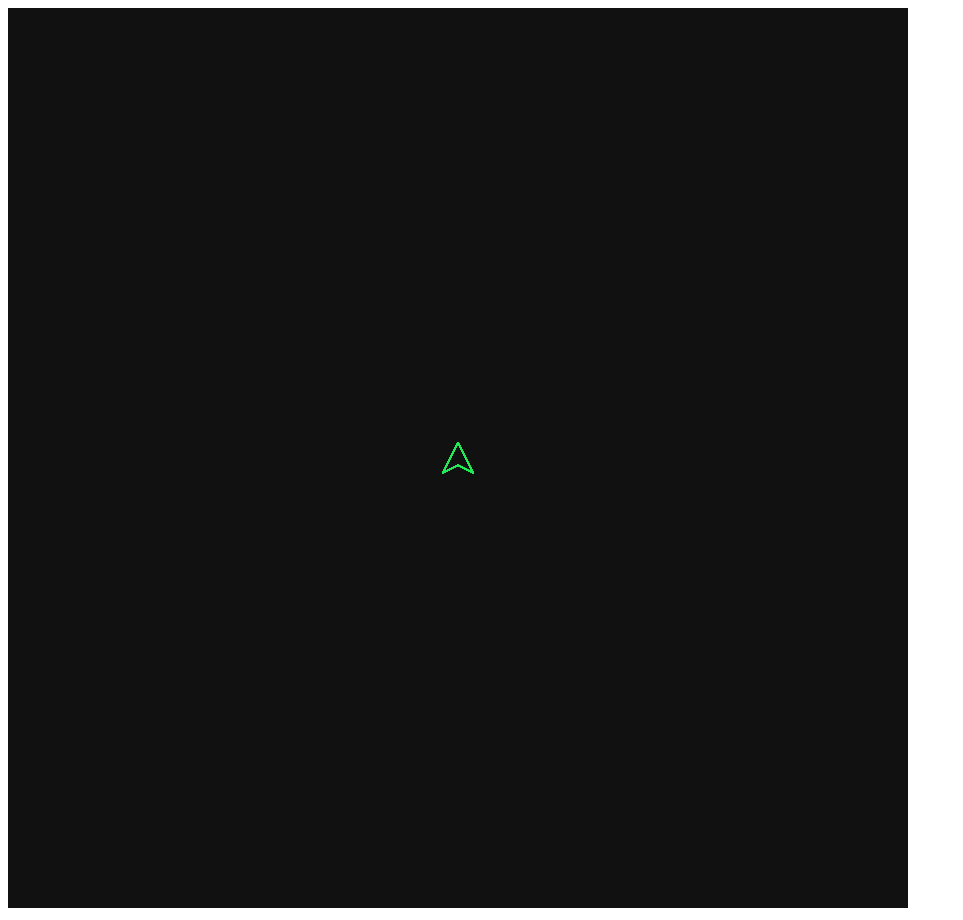
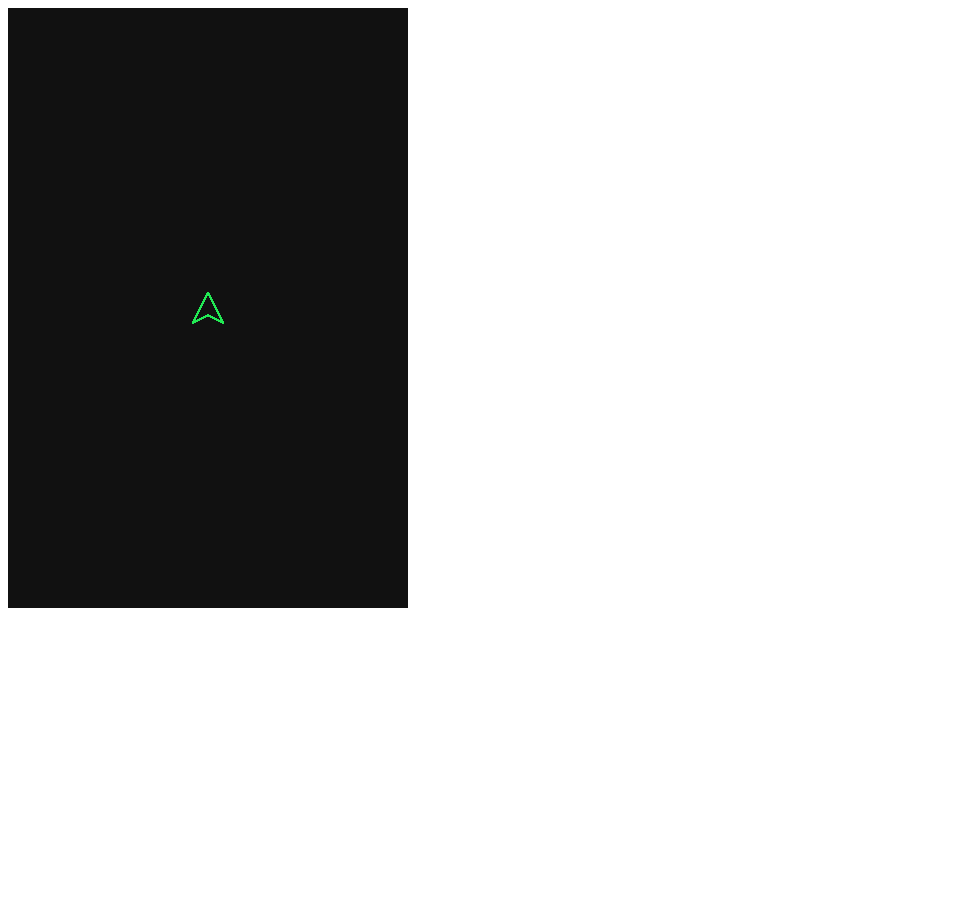
Before and after one commit to KomarovVladimir/js-game, a website built with webpack: page index.html in a window 1280 px wide. Shown: the whole page, without its empty margins (0-963 px from the left). After the commit the page ends 800 px from the top, so only its background shows below. Built offline with nearby package versions, Linux system fonts and the light colour scheme.

Commit message:
added screen scale feature, moved some properties to Object class, moved draw method into object,

```diff
--- a/index.html
+++ b/index.html
@@ -7,9 +7,7 @@
     <title>js game</title>
 </head>
 <body>
-    <canvas id="game" height="900" width="900"></canvas>
+    <canvas id="game" height="600" width="400"></canvas>
     <script src="./dist/bundle.js"></script>
-
-
 </body>
 </html>
--- a/src/js/Game.js
+++ b/src/js/Game.js
@@ -19,7 +19,7 @@ export default class Game {
         mediaHandler.setImageSources([
             '../../dist/images/ship.png',
             '../../dist/images/enemy.png',
-            '../../dist/images/bullet.png'
+            '../../dist/images/bullet.png',
         ]);
 
         //preload images
--- a/src/js/GameWindow.js
+++ b/src/js/GameWindow.js
@@ -1,12 +1,21 @@
 export default class GameWindow {
-    constructor(canvas) {
-        this.canvas = canvas;
+    constructor(props) {
+        this.canvas = props.canvas;
         this.ctx = this.canvas.getContext('2d');
-        this.width = this.canvas.width;
-        this.height = this.canvas.height;
+        this.width = props.width;
+        this.height = props.height;
         this.top = 0;
-        this.right = this.canvas.width;
-        this.bottom = this.canvas.height;
+        this.right = props.width;
+        this.bottom = props.height;
         this.left = 0;
+        this.scale = props.scale || 1;
+
+        if (props.scale) {
+            this.scaleContext(this.scale);
+        }
+    }
+
+    scaleContext(scale) {
+        this.ctx.scale(scale, scale);
     }
 }
--- a/src/js/Object.js
+++ b/src/js/Object.js
@@ -6,6 +6,8 @@ export default class GameObject {
         this.tileWidth = props.tileWidth || 0;
         this.tileHeight = props.tileHeight || 0;
         this.currentTile = props.currentTile || 0;
+        this.speed = props.speed || 10;
+        this.turnSpeed = props.turnSpeed || 5;
         this.angle = props.angle || 90;
         this.radAngle = this.angle * Math.PI / 180;
         this.positionX = props.positionX || 0;
@@ -54,4 +56,12 @@ export default class GameObject {
     getImage() {
         return this.image;
     }
+
+    draw(ctx, scale) {
+        ctx.save();
+        ctx.translate(this.positionX  + this.tileWidth / 2, this.positionY + this.tileHeight / 2);
+        ctx.rotate(-(this.angle - 90) * Math.PI / 180);
+        ctx.drawImage(this.image, this.currentTile * this.tileWidth, 0, this.tileWidth, this.tileHeight, -this.tileWidth / 2, -this.tileHeight / 2, this.tileWidth, this.tileHeight);
+        ctx.restore();
+    }
 }
--- a/src/js/Player.js
+++ b/src/js/Player.js
@@ -23,14 +23,14 @@ export default class Player extends Ship {
         if (this.positionY < rectangle.top) {
             this.positionY = rectangle.top;
         }
-        if (this.positionY > rectangle.bottom - this.tileSize) {
-            this.positionY = rectangle.bottom - this.tileSize;
+        if (this.positionY > rectangle.bottom - this.tileHeight) {
+            this.positionY = rectangle.bottom - this.tileHeight;
         }
         if (this.positionX < rectangle.left) {
             this.positionX = rectangle.left;
         }
-        if (this.positionX > rectangle.right - this.tileSize) {
-            this.positionX = rectangle.right - this.tileSize;
+        if (this.positionX > rectangle.right - this.tileWidth) {
+            this.positionX = rectangle.right - this.tileWidth;
         }
     }
 }
--- a/src/js/Scene.js
+++ b/src/js/Scene.js
@@ -13,14 +13,18 @@ const objectHandler = new ObjectHandler();
 export default class GameScene {
     constructor(props) {
         this.name = props.name;
-        this.gameWindow = new GameWindow(props.canvas);
+        this.gameWindow = new GameWindow({
+            canvas: props.canvas,
+            width: 400,
+            height: 600
+        });
         this.requestId = null;
         this.fps = 60;
         this.tps = 12;
         this.lastTime = null;
         this.lastTileTime = null;
-        this.frameDelay = 1000 / this.fps;
-        this.tileDelay = 1000 / this.tps;
+        this.frameDelay = Math.floor(1000 / this.fps);
+        this.tileDelay =  Math.floor(1000 / this.tps);
         this.defaultScale = 1;
         this.objects = objectHandler.getObjects();
         this.layers = {
@@ -56,7 +60,7 @@ export default class GameScene {
 
         this.player = objectHandler.createObject(Player, {
             hp: 100,
-            speed: 30,
+            speed: 5,
             shotingSpeed: 10,
             image: mediaHandler.getImage('ship'),
             tilesAmount: 1,
@@ -142,21 +146,8 @@ export default class GameScene {
         this.fillField();
 
         for (let obj of this.layersArray) {
-            this.drawObject(obj);
+            obj.draw(this.gameWindow.ctx, 1/this.gameWindow.scale);
         }
-    }
-
-    //draws a single object
-    drawObject(obj, scale) {
-        this.gameWindow.ctx.save();
-        this.gameWindow.ctx.translate(obj.positionX  + obj.tileWidth / 2, obj.positionY + obj.tileHeight / 2);
-        this.gameWindow.ctx.rotate(-(obj.angle - 90) * Math.PI / 180);
-        if (scale) {
-            // // this.gameWindow.ctx.drawImage(obj.image, obj.currentTile * obj.tileWidth, 0, obj.tileSize, obj.tileSize, obj.positionX, obj.positionY, obj.tileWidth * scale, obj.tileWidth * scale);
-        } else {
-            this.gameWindow.ctx.drawImage(obj.image, obj.currentTile * obj.tileWidth, 0, obj.tileWidth, obj.tileHeight, -obj.tileWidth / 2, -obj.tileHeight / 2, obj.tileWidth, obj.tileHeight);
-        }
-        this.gameWindow.ctx.restore();
     }
 
     fillField() {
--- a/src/js/Ship.js
+++ b/src/js/Ship.js
@@ -5,8 +5,6 @@ export default class Ship extends Object {
         super(props);
 
         this.hp = props.hp || 100;
-        this.speed = props.speed || 10;
-        this.turnSpeed = props.turnSpeed || 5;
         this.shotingSpeed = props.shotingSpeed || 1;
         this.lastShot = null;
         this.weapon = props.weapon || null;
```
Also changed, not shown: dist/bundle.js, 1 other file.
